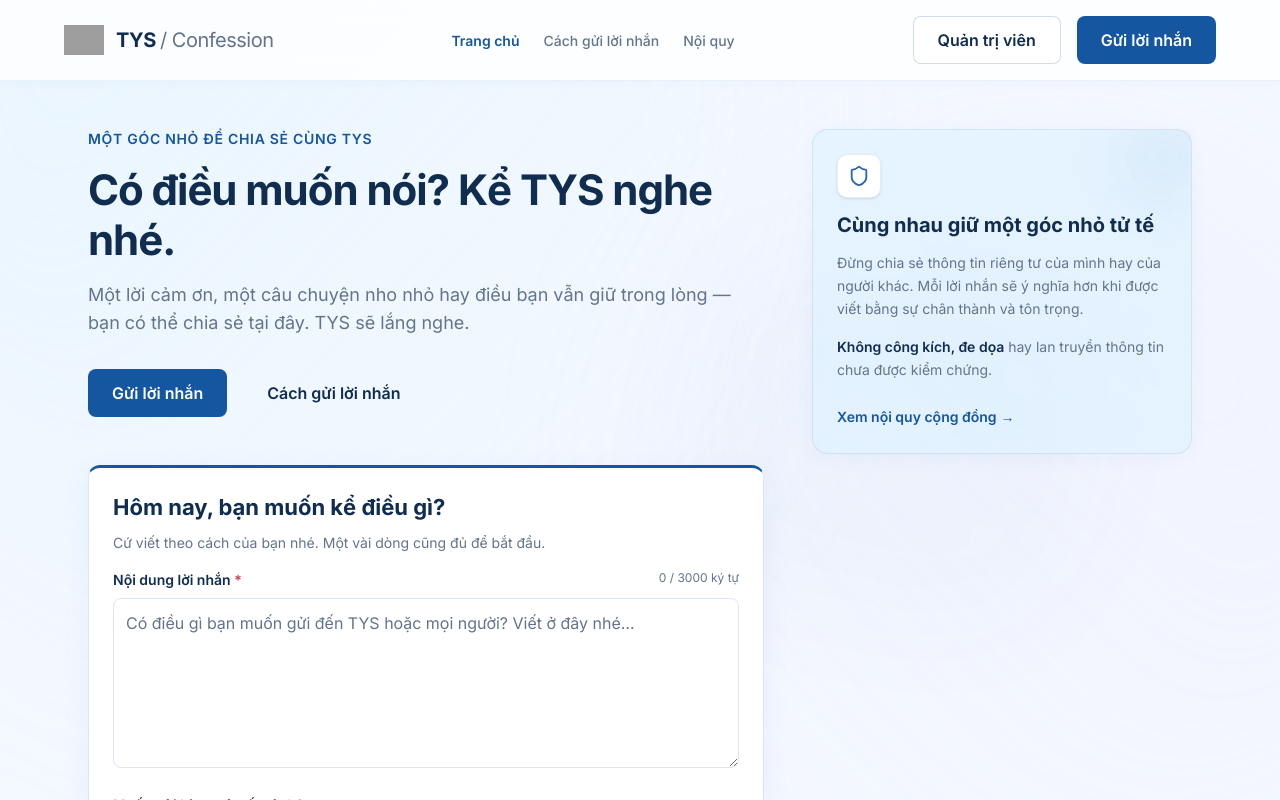
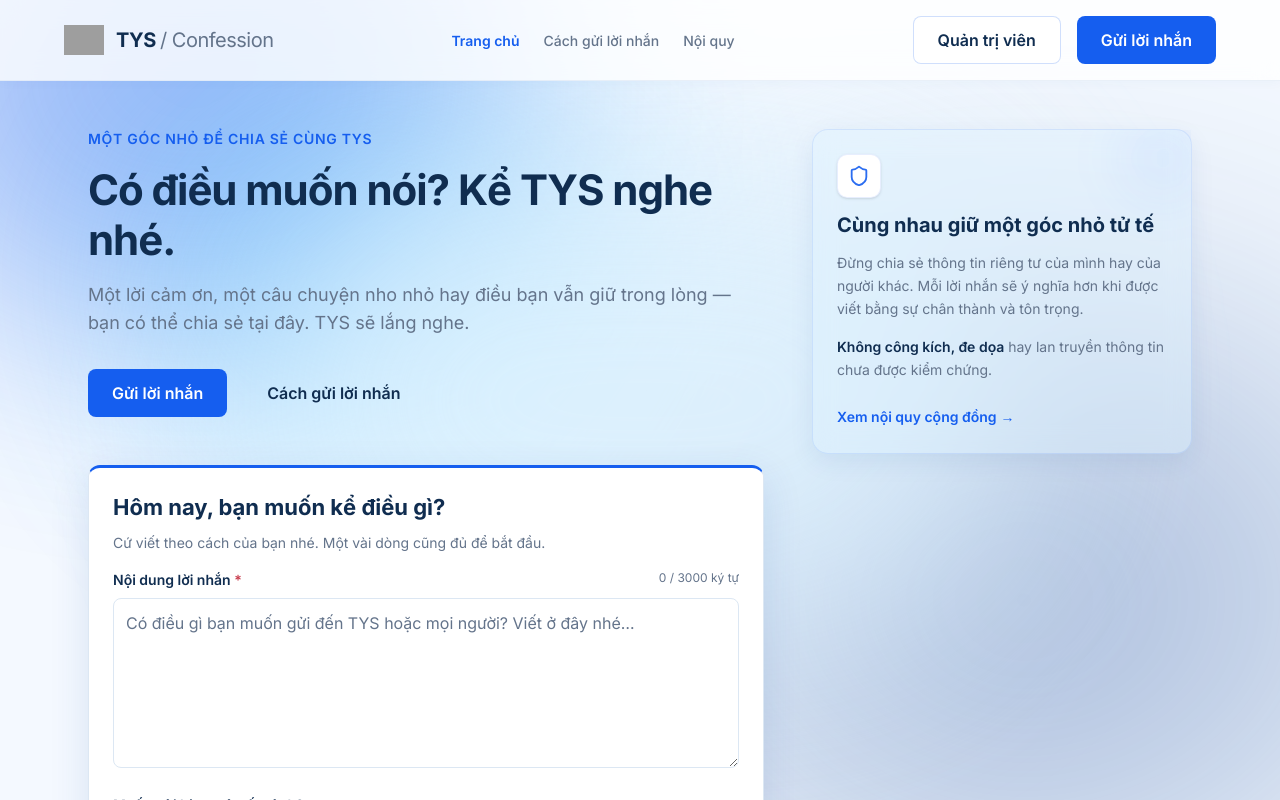
Before and after one commit to minhhiunee/tys_cfs, a Next.js app in the folder frontend/: page / in a window 1280 px wide. Shown: the top 800 px of the page. Built offline with nearby package versions, Linux system fonts and the light colour scheme; grey boxes are pictures that could not be loaded.

Commit message:
Enchance UI effect

```diff
--- a/frontend/app/globals.css
+++ b/frontend/app/globals.css
@@ -1,14 +1,16 @@
 @import "tailwindcss";
 
 @theme inline {
-  --color-primary: #1456A0;
-  --color-primary-hover: #1677D2; /* Bright interaction blue */
+  --color-primary: #155EEF; /* Royal blue */
+  --color-primary-hover: #0B3D91; /* Deep winter blue */
   --color-navy: #102D50;
-  --color-light-blue: #DDF2FF; /* Sky blue */
-  --color-page: #F4F8FF; /* Cloud-white */
+  --color-light-blue: #DFF3FF; /* Ice blue */
+  --color-page: #F4F9FF; /* Pale blue-white */
   --color-card: #FFFFFF;
   --color-lavender: #E9E7FF;
   --color-amber: #FFD98C;
+  --color-bright-sky: #38BDF8; /* Bright sky blue */
+  --color-deep-winter: #0B3D91; /* Deep winter blue */
 
   --color-text-primary: #102D50;
   --color-text-secondary: #64748B;
@@ -30,3 +32,36 @@ body {
   color: var(--foreground);
   font-family: var(--font-sans);
 }
+
+/* Snowfall Animation Keyframes */
+@keyframes snow-fall {
+  0% {
+    transform: translateY(-5vh);
+  }
+  100% {
+    transform: translateY(105vh);
+  }
+}
+
+@keyframes snow-drift {
+  0% {
+    transform: translateX(0px);
+  }
+  50% {
+    transform: translateX(20px);
+  }
+  100% {
+    transform: translateX(-20px);
+  }
+}
+
+.snowflake {
+  position: absolute;
+  top: -5vh; /* Start slightly above the viewport */
+  border-radius: 50%;
+  pointer-events: none;
+  background-color: white;
+  animation:
+    snow-fall var(--fall-duration) linear infinite var(--fall-delay),
+    snow-drift var(--drift-duration) ease-in-out infinite alternate var(--drift-delay);
+}
--- a/frontend/app/page.tsx
+++ b/frontend/app/page.tsx
@@ -8,6 +8,7 @@ import { Button } from '../components/ui/Button';
 import { Card, CardContent, CardHeader, CardTitle } from '../components/ui/Card';
 import { Textarea } from '../components/ui/Textarea';
 import { UploadCloud, CheckCircle2, AlertCircle, X, Shield, FileText, Upload } from 'lucide-react';
+import { Snowfall } from '../components/ui/Snowfall';
 
 const MAX_IMAGES = 5;
 const MAX_VIDEOS = 1;
@@ -151,12 +152,20 @@ export default function Home() {
   return (
     <div className="relative flex min-h-full flex-col bg-page text-text-primary overflow-hidden">
       {/* Decorative Background */}
-      <div className="pointer-events-none absolute inset-0 z-0 overflow-hidden">
-        {/* Soft radial gradient layer */}
-        <div className="absolute top-[-20%] left-[-10%] w-[70%] h-[70%] rounded-full bg-gradient-to-br from-light-blue via-[#e0f4ff]/40 to-transparent opacity-70 blur-[100px]"></div>
-        <div className="absolute top-[10%] right-[-10%] w-[60%] h-[60%] rounded-full bg-gradient-to-bl from-lavender/60 via-lavender/20 to-transparent opacity-60 blur-[100px]"></div>
-        {/* Abstract shape (bubble) */}
-        <div className="absolute top-[20%] right-[15%] w-[400px] h-[350px] rounded-[120px_60px_120px_100px] bg-primary/5 opacity-50 blur-[60px] rotate-12"></div>
+      <div className="pointer-events-none fixed inset-0 z-0 overflow-hidden bg-page">
+        {/* Noticeable royal-blue glow near upper-left */}
+        <div className="absolute top-[-20%] left-[-10%] w-[50%] h-[60%] rounded-full bg-primary opacity-40 blur-[120px]"></div>
+
+        {/* Cyan-blue light source behind hero section */}
+        <div className="absolute top-[10%] left-[10%] w-[40%] h-[50%] rounded-full bg-bright-sky opacity-30 blur-[100px]"></div>
+
+        {/* Deeper blue region near bottom-right edge */}
+        <div className="absolute bottom-[-10%] right-[-10%] w-[60%] h-[70%] rounded-full bg-deep-winter opacity-30 blur-[140px]"></div>
+
+        {/* Pale icy blue around central content */}
+        <div className="absolute top-[20%] left-[20%] w-[60%] h-[60%] rounded-full bg-light-blue opacity-80 blur-[100px]"></div>
+
+        <Snowfall />
       </div>
 
       <header className="sticky top-0 z-20 border-b border-border/60 bg-white/80 backdrop-blur-md px-6 py-4 shadow-[0_2px_10px_rgb(20,86,160,0.03)] transition-all">
@@ -211,7 +220,7 @@ export default function Home() {
                 </CardContent>
               </Card>
             ) : (
-              <Card className="border-t-[3px] border-t-primary border-x-border border-b-border bg-white shadow-[0_8px_30px_rgb(20,86,160,0.06)] transition-all duration-300 hover:shadow-[0_8px_30px_rgb(20,86,160,0.1)] overflow-hidden rounded-xl">
+              <Card className="border-t-[3px] border-t-primary border-x-border border-b-border bg-white shadow-[0_12px_40px_rgb(11,61,145,0.12)] transition-all duration-300 hover:shadow-[0_16px_50px_rgb(11,61,145,0.18)] overflow-hidden rounded-xl">
                 <CardHeader className="bg-white/50 pb-4">
                   <CardTitle className="text-navy text-[22px] font-bold">Hôm nay, bạn muốn kể điều gì?</CardTitle>
                   <p className="text-[14px] text-text-secondary mt-1">Cứ viết theo cách của bạn nhé. Một vài dòng cũng đủ để bắt đầu.</p>
@@ -255,7 +264,7 @@ export default function Home() {
                               : 'border-border bg-page/40 hover:bg-light-blue/30 hover:border-primary/40'
                         }`}
                       >
-                        <UploadCloud className={`${isDragging ? 'text-primary scale-125' : 'text-primary/60'} transition-transform duration-200 group-hover:scale-110 group-hover:text-primary`} size={32} />
+                        <UploadCloud className={`${isDragging ? 'text-bright-sky scale-125 drop-shadow-[0_0_8px_rgba(56,189,248,0.5)]' : 'text-primary/70'} transition-all duration-200 group-hover:scale-110 group-hover:text-bright-sky`} size={32} />
                         <p className={`text-[14px] font-medium transition-colors ${isDragging ? 'text-primary' : 'text-navy'}`}>Kéo thả tệp vào đây hoặc chọn từ thiết bị</p>
                         <p className="text-[12px] text-text-secondary text-center">Nếu có hình ảnh hay video muốn chia sẻ, bạn có thể đính kèm bên dưới. Không bắt buộc đâu nhé.<br/>Hỗ trợ JPEG, PNG, WebP hoặc MP4.</p>
                         <Button
@@ -327,7 +336,7 @@ export default function Home() {
 
         {/* Right Column: Info Boxes */}
         <div className="w-full md:w-[320px] lg:w-[380px] shrink-0 space-y-6">
-          <Card className="bg-light-blue/60 border-primary/10 shadow-[0_4px_20px_rgb(20,86,160,0.04)] backdrop-blur-sm">
+          <Card className="bg-light-blue/40 border-primary/10 shadow-[0_8px_24px_rgb(11,61,145,0.08)] backdrop-blur-md">
             <CardHeader className="pb-3 relative overflow-hidden">
               <div className="absolute top-[-20px] right-[-20px] w-24 h-24 bg-primary/5 rounded-full blur-xl pointer-events-none"></div>
               <div className="mb-3 flex h-11 w-11 items-center justify-center rounded-[10px] bg-white text-primary shadow-sm border border-primary/10 relative z-10">
--- /dev/null
+++ b/frontend/components/ui/Snowfall.tsx
@@ -0,0 +1,91 @@
+'use client';
+
+import { useEffect, useState } from 'react';
+
+interface Flake {
+  id: number;
+  style: React.CSSProperties;
+}
+
+export function Snowfall() {
+  const [mounted, setMounted] = useState(false);
+  const [prefersReducedMotion, setPrefersReducedMotion] = useState(false);
+  const [flakes, setFlakes] = useState<Flake[]>([]);
+
+  useEffect(() => {
+    setMounted(true);
+
+    // Check for reduced motion preference
+    const mediaQuery = window.matchMedia('(prefers-reduced-motion: reduce)');
+    setPrefersReducedMotion(mediaQuery.matches);
+
+    const handler = (e: MediaQueryListEvent) => setPrefersReducedMotion(e.matches);
+    mediaQuery.addEventListener('change', handler);
+
+    // Generate snowflakes only on client to avoid hydration mismatch
+    // 50 flakes is a good balance for performance and visuals
+    const generatedFlakes = Array.from({ length: 50 }).map((_, i) => {
+      // Create depth layers
+      const isForeground = i < 5; // 10% foreground (large, slightly blurred)
+      const isMidground = i >= 5 && i < 20; // 30% mid (medium)
+      // The rest are background (small, slow)
+
+      // Randomize properties
+      const size = isForeground ? Math.random() * 5 + 5 : isMidground ? Math.random() * 3 + 2 : Math.random() * 2 + 1;
+      const opacity = isForeground ? Math.random() * 0.3 + 0.4 : isMidground ? Math.random() * 0.4 + 0.2 : Math.random() * 0.3 + 0.1;
+      const fallDuration = isForeground ? Math.random() * 10 + 10 : isMidground ? Math.random() * 12 + 12 : Math.random() * 15 + 15;
+      const driftDuration = Math.random() * 3 + 2;
+      const left = Math.random() * 100;
+
+      // Negative delay so some flakes are already falling when page loads
+      const fallDelay = Math.random() * -20;
+      const driftDelay = Math.random() * -5;
+
+      const filter = isForeground ? 'blur(1px)' : 'none';
+
+      return {
+        id: i,
+        style: {
+          '--fall-duration': `${fallDuration}s`,
+          '--fall-delay': `${fallDelay}s`,
+          '--drift-duration': `${driftDuration}s`,
+          '--drift-delay': `${driftDelay}s`,
+          width: `${size}px`,
+          height: `${size}px`,
+          left: `${left}%`,
+          opacity,
+          filter,
+          boxShadow: isForeground ? '0 0 8px rgba(255, 255, 255, 0.8)' : 'none',
+        } as React.CSSProperties
+      };
+    });
+
+    setFlakes(generatedFlakes);
+
+    return () => mediaQuery.removeEventListener('change', handler);
+  }, []);
+
+  if (!mounted) return null;
+
+  if (prefersReducedMotion) {
+    return (
+      <div
+        className="absolute inset-0 pointer-events-none opacity-20 mix-blend-screen"
+        style={{
+          backgroundImage: 'radial-gradient(circle, #fff 1px, transparent 1px), radial-gradient(circle, #fff 1px, transparent 1px)',
+          backgroundSize: '100px 100px, 150px 150px',
+          backgroundPosition: '0 0, 50px 50px'
+        }}
+        aria-hidden="true"
+      />
+    );
+  }
+
+  return (
+    <div className="absolute inset-0 pointer-events-none overflow-hidden" aria-hidden="true">
+      {flakes.map(flake => (
+        <div key={flake.id} className="snowflake" style={flake.style} />
+      ))}
+    </div>
+  );
+}
```
